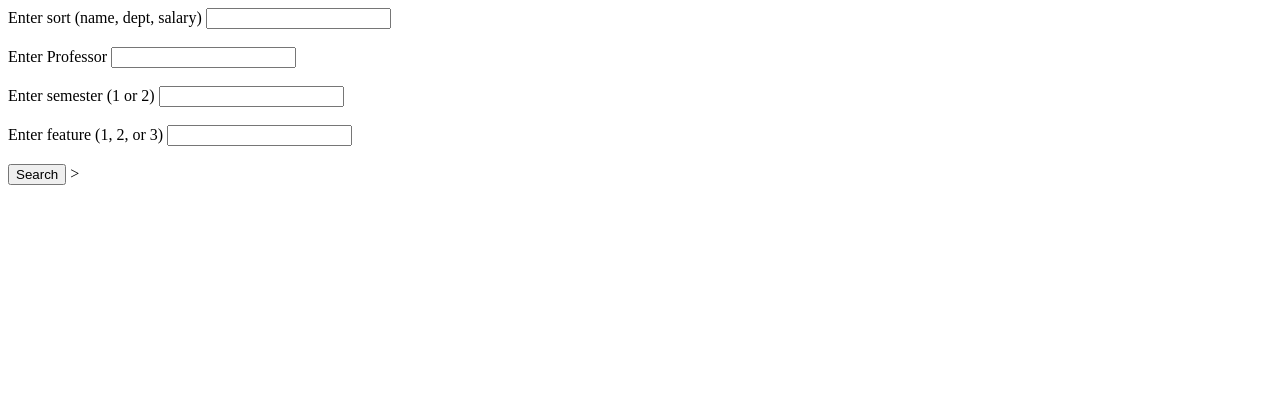
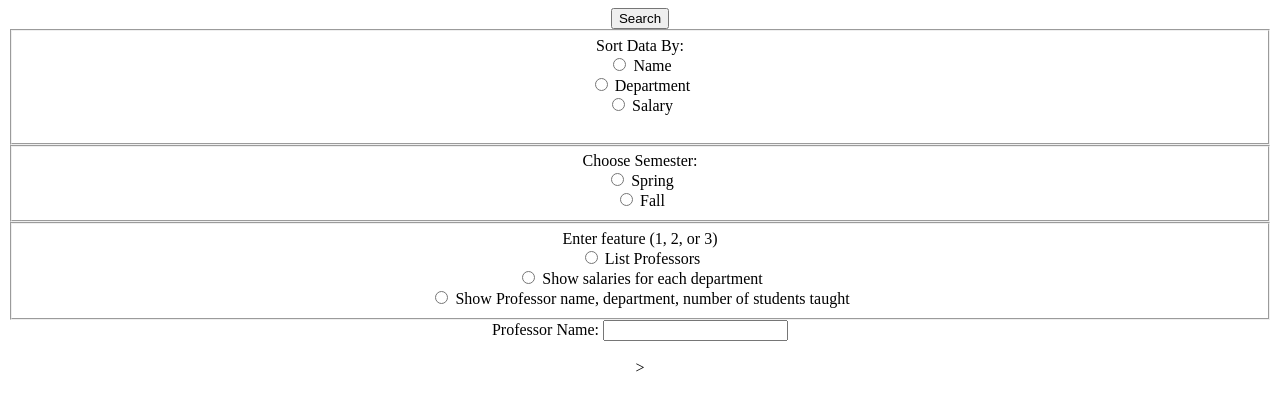
Before and after one commit to lukaszmp/EE468-Project, a Django app: page /usertype/admin/ in a window 1280 px wide. Shown: the top 411 px of the page. Run offline with Django 3.2, Linux system fonts and the light colour scheme.

Commit message:
Changes HTML Files and View.py

```diff
--- a/dbhelper.py
+++ b/dbhelper.py
@@ -48,7 +48,7 @@ class dbManager(object):
         elif (inByDept):
             query = "select name from instructor order by dept_name;"
         elif (inBySalary):
-            query = "select name from instructor order by salary;"
+            query = "select name from instructor order by current;"
 
         if (query == ""):
             raise ManagerException("order by clause not specified in parameters")
@@ -60,7 +60,7 @@ class dbManager(object):
         """
         :return: resulting cursor
         """
-        query = "select dept_name, min(salary), max(salary), avg(salary) from instructor group by dept_name;"
+        query = "select dept_name, min(current), max(current), avg(current) from instructor group by dept_name;"
         return self.__executeQuery(query)
 
     # Feature 3
--- a/usertype/dbhelper.py
+++ b/usertype/dbhelper.py
@@ -48,7 +48,7 @@ class dbManager(object):
         elif (inByDept):
             query = "select name from instructor order by dept_name;"
         elif (inBySalary):
-            query = "select name from instructor order by salary;"
+            query = "select name from instructor order by current;"
 
         if (query == ""):
             raise ManagerException("order by clause not specified in parameters")
@@ -60,7 +60,7 @@ class dbManager(object):
         """
         :return: resulting cursor
         """
-        query = "select dept_name, min(salary), max(salary), avg(salary) from instructor group by dept_name;"
+        query = "select dept_name, min(current), max(current), avg(current) from instructor group by dept_name;"
         return self.__executeQuery(query)
 
     # Feature 3
--- a/usertype/templates/usertype/admin.html
+++ b/usertype/templates/usertype/admin.html
@@ -4,20 +4,52 @@
 <html>
   <head>
     <title>Feature Six</title>
+      <style>
+          form{text-align: center}
+          body{text-align: center}
+      </style>
   </head>
   <body>
-  <label for="sort">Enter sort (name, dept, salary)</label>
-  <input type="text" id="sort" name="inSort"><br><br>
-  <label for="professor">Enter Professor</label>
+
+  <button type="Submit" value="Submit" name="Submit">Search</button>
+
+  <form>
+      <fieldset id = "group2">
+          <label for="sort">Sort Data By: </label><br>
+          <input type="radio" id="name" name="inSort" value="1">
+          <label for="name">Name</label><br>
+          <input type="radio" id="department" name="inSort" value="2">
+          <label for="department">Department</label><br>
+          <input type="radio" id="salary" name="inSort" value="3">
+          <label for="salary">Salary</label><br><br>
+      </fieldset>
+
+      <fieldset id = "groupSemester" >
+          <label for="inSemester">Choose Semester: </label><br>
+          <input type="radio" id="spring" name="inSemester" value="1">
+          <label for="spring">Spring</label><br>
+          <input type="radio" id="fall" name="inSemester" value="2">
+          <label for="fall">Fall</label><br>
+      </fieldset>
+
+      <fieldset id = "group3">
+          <label for="feature">Enter feature (1, 2, or 3)</label><br>
+          <input type="radio" id="featNum1" name="featNum" value="1">
+          <label for="featNum">List Professors</label><br>
+          <input type="radio" id="featNum2" name="featNum" value="2">
+          <label for="featNum">Show salaries for each department </label><br>
+          <input type="radio" id="featNum3" name="featNum" value="3">
+          <label for="featNum">Show Professor name, department, number of students taught</label><br>
+      </fieldset>
+  </form>
+
+  <label for="professor">Professor Name: </label>
   <input type="text" id="professor" name="inProfessor"><br><br>
-  <label for="semester">Enter semester (1 or 2)</label>
-  <input type="text" id="semester" name="inSemester"><br><br>
-  <label for="feature">Enter feature (1, 2, or 3)</label>
-  <input type="text" id="feature" name="inFeature"><br><br>
-  <button type="Submit" value="Submit" name="Submit">Search</button>
+
   {% for key, value in list.items %}
-    <p>{{ key }} : {{ value }}</p>
+      <p>{{ key }} : {{ value }}</p>
   {% endfor %}
+
   </body>
 </html>>
 </form>
--- a/usertype/views.py
+++ b/usertype/views.py
@@ -14,22 +14,26 @@ def admin(request):
         sortBY = request.POST.get("inSort")
         prof = request.POST.get("inProfessor")
         semester = request.POST.get("inSemester")
-        featNum = request.POST.get("inFeature")  # should be turned to a radio button
+        featNum = request.POST.get("featNum")  # should be turned to a radio button
+
+        print(semester)
+
         if (featNum == ""):
             print("Empty")  # be careful this wont do anything if not filled in
             return render(request, 'usertype/admin.html', context)
 
-        featNum = int(featNum)
-        if (featNum == 1):
+
+        # featNum = int(featNum)
+        if (featNum == "1"):
             byName = False
             byDept = False
             bySalary = False
 
-            if (sortBY == "name"):
+            if (sortBY == "1"):
                 byName = True
-            elif (sortBY == "dept"):
+            elif (sortBY == "2"):
                 byDept = True
-            elif (sortBY == "salary"):
+            elif (sortBY == "3"):
                 bySalary = True
 
             manager = dbhelper.dbManager()
@@ -40,7 +44,7 @@ def admin(request):
                 classes[i] = name
                 i = i + 1
 
-        elif (featNum == 2):
+        elif (featNum == "2"):
             manager = dbhelper.dbManager()
             manager.connect("root", "password12", "university")  # poor form to keep in code
             feature_two_results = manager.getFeatureTwo()
@@ -49,7 +53,7 @@ def admin(request):
                 classes[i] = (name + ":" + str(min) + ":" + str(max) + ":" + str(avg))
                 i = i + 1
 
-        elif (featNum == 3):
+        elif (featNum == "3"):
             manager = dbhelper.dbManager()
             manager.connect("root", "password12", "university")  # poor form to keep in code
             feature_three_results = manager.getFeatureThree(prof, semester)
@@ -67,19 +71,18 @@ def admin(request):
     else:
         return render(request, 'usertype/admin.html', context)
 
+# def professor(request):
+#     classes = {}
+    # context = {'list': classes}
+
 def professor(request):
     classes = {}
     context = {'list': classes}
     if (request.method == 'POST'): #https://www.etutorialspoint.com/index.php/257-django-pass-variables-from-view-to-html-template
         prof = request.POST.get("inProfessor")
         semester = request.POST.get("inSemester")
-        featNum = request.POST.get("inFeature") #should be turned to a radio button
-        if (featNum == ""):
-            print("Empty") #be careful this wont do anything if not filled in
-            return render(request, 'usertype/professor.html', context)
-
-        featNum = int(featNum)
-        if (featNum == 4):
+        featNum = request.POST.get("featNum")
+        if (featNum == "4"):
             manager = dbhelper.dbManager()
             manager.connect("root", "password12", "university")  # poor form to keep in code
             feature_four_results = manager.getFeatureFour(prof, semester)
@@ -89,11 +92,11 @@ def professor(request):
                 classes[i] = (name + ":" + course + ":" + section + ":" + str(count)) #split string in js side for better display
                 i = i + 1
 
-            print(i)
+            print(semester)
 
             return render(request, 'usertype/professor.html', context)
 
-        elif (featNum == 5):
+        elif (featNum == "5"):
             manager = dbhelper.dbManager()
             manager.connect("root", "password12", "university") #poor form to keep in code
             feature_five_results = manager.getFeatureFive(prof, semester)
@@ -110,6 +113,10 @@ def professor(request):
     else:
         return render(request, 'usertype/professor.html', context)
 
+
+    return render(request, 'usertype/professor.html', context)
+
+
 def student(request):
     classes = {}
     context = {'list': classes}
@@ -121,6 +128,8 @@ def student(request):
         feature_six_results = manager.getFeatureSix(dept, semester)
         for (courseID, sectionID) in feature_six_results:
             classes[courseID] = sectionID
+
+        print(semester)
 
         return render(request, 'usertype/student.html', context)
 
```
Also changed, not shown: usertype/templates/usertype/professor.html (+30 -7 lines), usertype/templates/usertype/student.html (+19 -4 lines).
